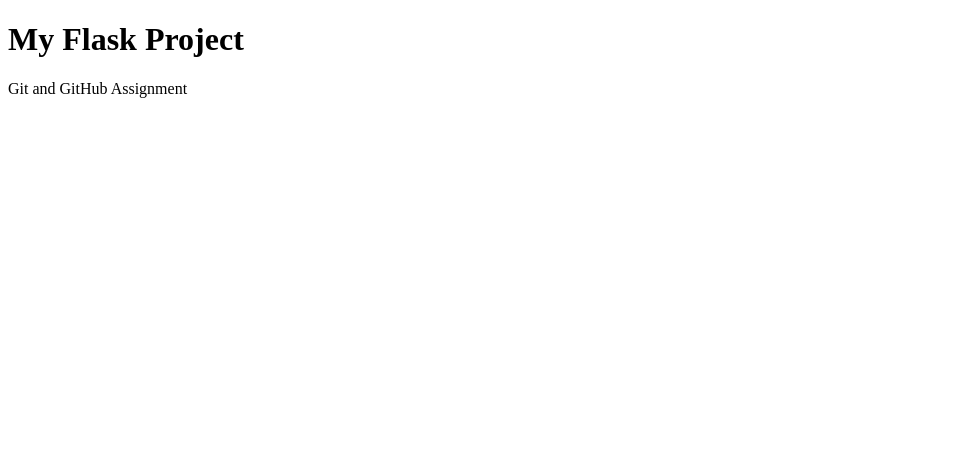
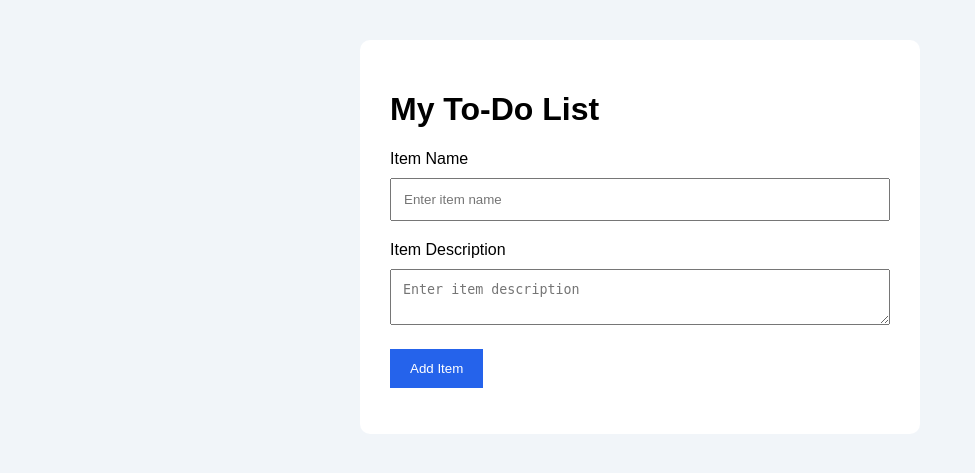
Before and after one commit to TONI1704/Git-and-GitHub-Assignment, a Flask app: page / in a window 1280 px wide. Shown: the top 473 px of the page, without its empty margins (0-975 px from the left). Run offline with Flask 3, Linux system fonts and the light colour scheme.

Commit message:
Create To-Do fontend form

```diff
--- a/static/style.css
+++ b/static/style.css
@@ -0,0 +1,29 @@
+body {
+    font-family: Arial, sans-serif;
+    background: #f1f5f9;
+    margin: 0;
+    padding: 40px;
+}
+
+.container {
+    max-width: 500px;
+    margin: auto;
+    background: white;
+    padding: 30px;
+    border-radius: 10px;
+}
+
+input, textarea {
+    width: 100%;
+    padding: 12px;
+    margin: 10px 0 20px;
+    box-sizing: border-box;
+}
+
+button {
+    background: #2563eb;
+    color: white;
+    border: none;
+    padding: 12px 20px;
+    cursor: pointer;
+}
--- a/templates/index.html
+++ b/templates/index.html
@@ -1,10 +1,30 @@
 <!DOCTYPE html>
 <html>
 <head>
-    <title>Git Assignment</title>
+    <title>To-Do Application</title>
+    <link rel="stylesheet"
+          href="{{ url_for('static', filename='style.css') }}">
 </head>
 <body>
-    <h1>My Flask Project</h1>
-    <p>Git and GitHub Assignment</p>
+
+    <div class="container">
+        <h1>My To-Do List</h1>
+
+        <form id="todoForm">
+            <label>Item Name</label>
+            <input type="text" id="itemName"
+                   placeholder="Enter item name" required>
+
+            <label>Item Description</label>
+            <textarea id="itemDescription"
+                      placeholder="Enter item description"
+                      required></textarea>
+
+            <button type="submit">Add Item</button>
+        </form>
+
+        <p id="message"></p>
+    </div>
+
 </body>
 </html>
```
